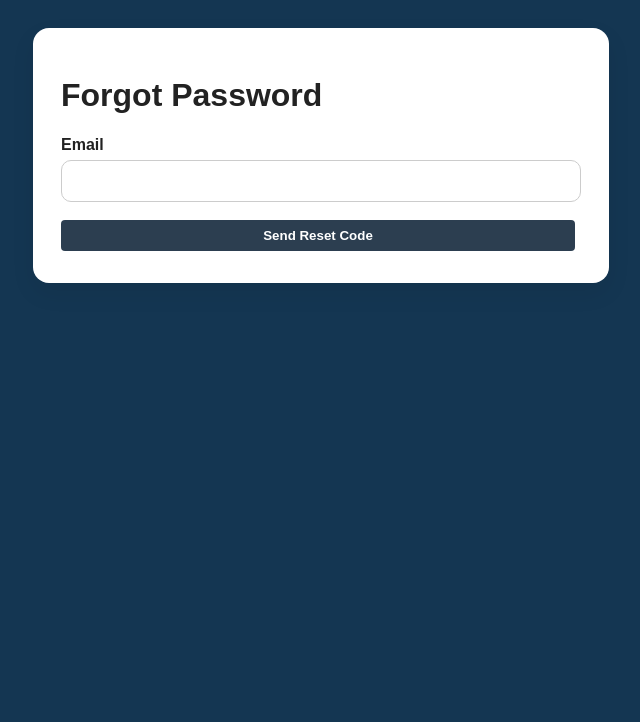
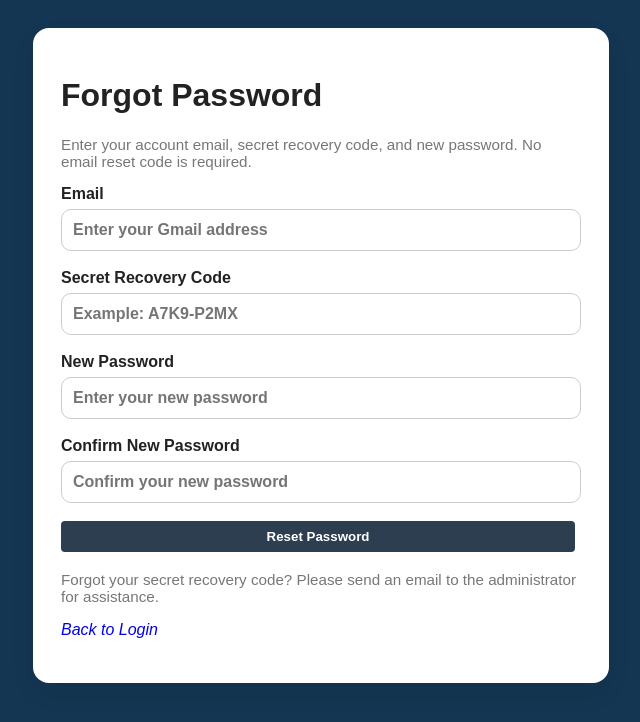
Before and after one commit to Calvin527/realworld-bnb-system, a Flask app: page /auth/forgot-password in a window 1280 px wide. Shown: the part 50-772 px from the top of the page, without its empty margins (319-959 px from the left). Run offline with Flask 3, Linux system fonts and the light colour scheme; some libraries are stand-ins or nearby versions.

Commit message:
Replace email reset with secret recovery code

```diff
--- a/bnb_app/auth/routes.py
+++ b/bnb_app/auth/routes.py
@@ -1,12 +1,13 @@
 
-import random
+import os
 import re
+import secrets
+import string
 
 from flask import Blueprint, flash, redirect, render_template, request, session, url_for
 from werkzeug.security import check_password_hash, generate_password_hash
 
 from ..db import execute_db, query_db
-from ..services.email_service import send_reset_code_email
 from ..utils import inject_common
 
 
@@ -14,16 +15,43 @@ auth_bp = Blueprint("auth", __name__, url_prefix="/auth")
 auth_bp.context_processor(inject_common)
 
 
-def generate_verification_code():
-    return f"{random.randint(100000, 999999)}"
+MAX_LOGIN_ATTEMPTS = 5
+
+
+def generate_recovery_code():
+    """
+    Creates a secret recovery code like: A7K9-P2MX
+    The plain code is shown to the user once after registration.
+    Only the hashed version is stored in the database.
+    """
+    characters = string.ascii_uppercase + string.digits
+    first_part = "".join(secrets.choice(characters) for _ in range(4))
+    second_part = "".join(secrets.choice(characters) for _ in range(4))
+    return f"{first_part}-{second_part}"
+
+
+def normalize_recovery_code(code):
+    """
+    Accepts codes like A7K9-P2MX or A7K9P2MX and normalizes them.
+    """
+    clean_code = (code or "").strip().upper().replace(" ", "")
+
+    if "-" not in clean_code and len(clean_code) == 8:
+        clean_code = f"{clean_code[:4]}-{clean_code[4:]}"
+
+    return clean_code
+
+
+def get_admin_contact():
+    return os.getenv("ADMIN_EMAIL", "the administrator")
 
 
 def is_valid_name(name):
-    return bool(re.fullmatch(r"[A-Za-zÀ-ÿ\s'-]{2,120}", name))
+    return bool(re.fullmatch(r"[A-Za-zÀ-ÿ\s'-]{2,120}", name or ""))
 
 
 def is_valid_gmail(email):
-    return bool(re.fullmatch(r"[a-zA-Z0-9._%+-]+@gmail\.com", email))
+    return bool(re.fullmatch(r"[a-zA-Z0-9._%+-]+@gmail\.com", email or ""))
 
 
 def is_valid_phone(phone):
@@ -58,8 +86,11 @@ def row_value(row, key, default=None):
 
 @auth_bp.route("/resend-verification/<email>", methods=["POST"])
 def resend_verification(email):
-    # Email verification is disabled for public demo mode.
-    flash("Email verification is disabled. Please log in with your account.", "info")
+    # Email verification is removed. Users confirm registration using their secret recovery code.
+    flash(
+        "Email verification is disabled. Registration is confirmed using your secret recovery code.",
+        "info",
+    )
     return redirect(url_for("auth.login"))
 
 
@@ -92,26 +123,84 @@ def login():
             one=True,
         )
 
-        if not user or not check_password_hash(user["password_hash"], password):
+        if not user:
             flash("Invalid email or password.", "danger")
             return render_template("auth/login.html")
 
-        if row_value(user, "is_active", True) is False:
-            flash("Your account has been deactivated. Please contact admin.", "danger")
+        if row_value(user, "is_locked", False):
+            flash(
+                f"Your account is locked because of too many failed login attempts. "
+                f"Please send an email to {get_admin_contact()} so your secret recovery code can be reset.",
+                "danger",
+            )
             return render_template("auth/login.html")
 
-        # Email verification is disabled for public demo mode.
-        session.clear()
-        session["user_id"] = user["user_id"]
-        session["full_name"] = user["full_name"]
-        session["email"] = user["email"]
-        session["role"] = user["role"]
+        if row_value(user, "is_active", True) is False:
+            flash(
+                f"Your account has been deactivated. Please send an email to {get_admin_contact()} for assistance.",
+                "danger",
+            )
+            return render_template("auth/login.html")
 
-        flash("Login successful.", "success")
+        if check_password_hash(user["password_hash"], password):
+            execute_db(
+                """
+                UPDATE users
+                SET failed_login_attempts = 0,
+                    is_locked = FALSE
+                WHERE user_id = %s
+                """,
+                [user["user_id"]],
+            )
 
-        if user["role"] == "admin":
-            return redirect(url_for("system.admin_dashboard"))
-        return redirect(url_for("system.dashboard"))
+            session.clear()
+            session["user_id"] = user["user_id"]
+            session["full_name"] = user["full_name"]
+            session["email"] = user["email"]
+            session["role"] = user["role"]
+
+            flash("Login successful.", "success")
+
+            if user["role"] == "admin":
+                return redirect(url_for("system.admin_dashboard"))
+
+            return redirect(url_for("system.dashboard"))
+
+        failed_attempts = int(row_value(user, "failed_login_attempts", 0) or 0) + 1
+
+        if failed_attempts >= MAX_LOGIN_ATTEMPTS:
+            execute_db(
+                """
+                UPDATE users
+                SET failed_login_attempts = %s,
+                    is_locked = TRUE
+                WHERE user_id = %s
+                """,
+                [failed_attempts, user["user_id"]],
+            )
+
+            flash(
+                f"Too many failed login attempts. Your account has been locked. "
+                f"Please send an email to {get_admin_contact()} so your account and secret recovery code can be reset.",
+                "danger",
+            )
+            return render_template("auth/login.html")
+
+        execute_db(
+            """
+            UPDATE users
+            SET failed_login_attempts = %s
+            WHERE user_id = %s
+            """,
+            [failed_attempts, user["user_id"]],
+        )
+
+        remaining_attempts = MAX_LOGIN_ATTEMPTS - failed_attempts
+
+        flash(
+            f"Invalid email or password. You have {remaining_attempts} attempt(s) left.",
+            "danger",
+        )
 
     return render_template("auth/login.html")
 
@@ -170,27 +259,78 @@ def register():
             return render_template("auth/register.html")
 
         password_hash = generate_password_hash(password)
+        recovery_code = generate_recovery_code()
+        recovery_code_hash = generate_password_hash(recovery_code)
 
         execute_db(
             """
             INSERT INTO users
-                (full_name, email, phone, password_hash, role, is_email_verified, verification_code, is_active)
+                (
+                    full_name,
+                    email,
+                    phone,
+                    password_hash,
+                    role,
+                    is_email_verified,
+                    verification_code,
+                    recovery_code_hash,
+                    failed_login_attempts,
+                    is_locked,
+                    is_active
+                )
             VALUES
-                (%s, %s, %s, %s, 'guest', TRUE, NULL, TRUE)
+                (%s, %s, %s, %s, 'guest', TRUE, NULL, %s, 0, FALSE, TRUE)
             """,
-            [full_name, email, phone or None, password_hash],
+            [
+                full_name,
+                email,
+                phone or None,
+                password_hash,
+                recovery_code_hash,
+            ],
         )
 
-        flash("Account created successfully. You can now log in.", "success")
-        return redirect(url_for("auth.login"))
+        session["new_recovery_code"] = recovery_code
+        session["new_recovery_email"] = email
+
+        flash("Account created successfully. Please save your secret recovery code.", "success")
+        return redirect(url_for("auth.registration_success"))
 
     return render_template("auth/register.html")
 
 
+@auth_bp.route("/registration-success")
+def registration_success():
+    recovery_code = session.get("new_recovery_code")
+    email = session.get("new_recovery_email")
+
+    if not recovery_code or not email:
+        flash("Please register first to receive your secret recovery code.", "warning")
+        return redirect(url_for("auth.register"))
+
+    return render_template(
+        "auth/registration_success.html",
+        recovery_code=recovery_code,
+        email=email,
+    )
+
+
+@auth_bp.route("/finish-registration", methods=["POST"])
+def finish_registration():
+    session.pop("new_recovery_code", None)
+    session.pop("new_recovery_email", None)
+
+    flash("You can now log in. Keep your secret recovery code safe.", "success")
+    return redirect(url_for("auth.login"))
+
+
 @auth_bp.route("/verify-email", methods=["GET", "POST"])
 def verify_email():
-    # Email verification is disabled for public demo mode.
-    flash("Email verification is disabled. Please log in with your account.", "info")
+    # Email verification is removed. Registration is confirmed using the secret recovery code page.
+    flash(
+        "Email verification is disabled. Please log in using your account password.",
+        "info",
+    )
     return redirect(url_for("auth.login"))
 
 
@@ -198,13 +338,25 @@ def verify_email():
 def forgot_password():
     if request.method == "POST":
         email = request.form.get("email", "").strip().lower()
+        recovery_code = normalize_recovery_code(request.form.get("recovery_code", ""))
+        password = request.form.get("password", "")
+        confirm_password = request.form.get("confirm_password", "")
 
-        if not email:
-            flash("Email is required.", "danger")
+        if not email or not recovery_code or not password or not confirm_password:
+            flash("Email, secret recovery code, password, and confirm password are required.", "danger")
             return render_template("auth/forgot_password.html")
 
         if not is_valid_gmail(email):
             flash("Please enter a valid Gmail address.", "danger")
+            return render_template("auth/forgot_password.html")
+
+        if password != confirm_password:
+            flash("Passwords do not match.", "danger")
+            return render_template("auth/forgot_password.html")
+
+        password_ok, password_message = validate_password(password)
+        if not password_ok:
+            flash(password_message, "danger")
             return render_template("auth/forgot_password.html")
 
         user = query_db(
@@ -218,91 +370,50 @@ def forgot_password():
         )
 
         if not user:
-            flash("No account exists for that email.", "danger")
+            flash("Invalid email or secret recovery code.", "danger")
             return render_template("auth/forgot_password.html")
 
-        code = generate_verification_code()
+        recovery_code_hash = row_value(user, "recovery_code_hash")
+
+        if not recovery_code_hash:
+            flash(
+                f"This account does not have a secret recovery code yet. "
+                f"Please send an email to {get_admin_contact()} for assistance.",
+                "warning",
+            )
+            return render_template("auth/forgot_password.html")
+
+        if not check_password_hash(recovery_code_hash, recovery_code):
+            flash(
+                f"Invalid email or secret recovery code. "
+                f"If you forgot your secret code, please send an email to {get_admin_contact()} for assistance.",
+                "danger",
+            )
+            return render_template("auth/forgot_password.html")
 
         execute_db(
             """
             UPDATE users
-            SET reset_code = %s
+            SET password_hash = %s,
+                failed_login_attempts = 0,
+                is_locked = FALSE
             WHERE user_id = %s
             """,
-            [code, user["user_id"]],
+            [generate_password_hash(password), user["user_id"]],
         )
 
-        sent, message = send_reset_code_email(email, user["full_name"], code)
-
-        if not sent:
-            flash(f"Could not send reset email. Reason: {message}", "danger")
-            return render_template("auth/forgot_password.html")
-
-        flash("A password reset code has been sent to your email address.", "success")
-        return redirect(url_for("auth.reset_password", email=email))
+        flash("Password reset successfully. You can now log in.", "success")
+        return redirect(url_for("auth.login"))
 
     return render_template("auth/forgot_password.html")
 
 
 @auth_bp.route("/reset-password", methods=["GET", "POST"])
 def reset_password():
-    email = request.args.get("email", request.form.get("email", "")).strip().lower()
-
-    if request.method == "POST":
-        email = request.form.get("email", "").strip().lower()
-        code = request.form.get("code", "").strip()
-        password = request.form.get("password", "")
-        confirm_password = request.form.get("confirm_password", "")
-
-        if not email or not code or not password or not confirm_password:
-            flash("Email, reset code, password, and confirm password are required.", "danger")
-            return render_template("auth/reset_password.html", email=email)
-
-        if not is_valid_gmail(email):
-            flash("Please enter a valid Gmail address.", "danger")
-            return render_template("auth/reset_password.html", email=email)
-
-        if not re.fullmatch(r"[0-9]{6}", code):
-            flash("Reset code must be exactly 6 digits.", "danger")
-            return render_template("auth/reset_password.html", email=email)
-
-        if password != confirm_password:
-            flash("Passwords do not match.", "danger")
-            return render_template("auth/reset_password.html", email=email)
-
-        password_ok, password_message = validate_password(password)
-        if not password_ok:
-            flash(password_message, "danger")
-            return render_template("auth/reset_password.html", email=email)
-
-        user = query_db(
-            """
-            SELECT *
-            FROM users
-            WHERE email = %s
-            """,
-            [email],
-            one=True,
-        )
-
-        if not user:
-            flash("Account not found.", "danger")
-        elif user["reset_code"] != code:
-            flash("Reset code is incorrect.", "danger")
-        else:
-            execute_db(
-                """
-                UPDATE users
-                SET password_hash = %s,
-                    reset_code = NULL
-                WHERE user_id = %s
-                """,
-                [generate_password_hash(password), user["user_id"]],
-            )
-            flash("Password updated successfully. You can now log in.", "success")
-            return redirect(url_for("auth.login"))
-
-    return render_template("auth/reset_password.html", email=email)
+    # Old email reset route is kept only to prevent broken links.
+    # The real reset process now happens through /auth/forgot-password using the secret recovery code.
+    flash("Password reset now uses your secret recovery code instead of email reset codes.", "info")
+    return redirect(url_for("auth.forgot_password"))
 
 
 @auth_bp.route("/logout")
--- a/bnb_app/static/style.css
+++ b/bnb_app/static/style.css
@@ -753,3 +753,17 @@ a {
   background: #888;
   border-radius: 10px;
 }
+.secret-code-box {
+  background: #f1f5f9;
+  border: 2px dashed #2c3e50;
+  padding: 18px;
+  text-align: center;
+  border-radius: 10px;
+  margin: 20px 0;
+}
+
+.secret-code-box h2 {
+  letter-spacing: 3px;
+  color: #2c3e50;
+  margin: 0;
+}
--- a/bnb_app/templates/auth/forgot_password.html
+++ b/bnb_app/templates/auth/forgot_password.html
@@ -1,11 +1,66 @@
-{% extends 'base.html' %}
-{% block title %}Forgot Password{% endblock %}
-{% block content %}
+{% extends 'base.html' %} {% block title %}Forgot Password | Makgobelo Lodge{%
+endblock %} {% block content %}
+
 <div class="auth-card">
   <h1>Forgot Password</h1>
-  <form method="post" class="form">
-    <label>Email<input type="email" name="email" required></label>
-    <button class="btn" type="submit">Send Reset Code</button>
+
+  <p class="muted-text">
+    Enter your account email, secret recovery code, and new password. No email
+    reset code is required.
+  </p>
+
+  <form method="POST" class="form">
+    <label>
+      Email
+      <input
+        type="email"
+        name="email"
+        placeholder="Enter your Gmail address"
+        required
+      />
+    </label>
+
+    <label>
+      Secret Recovery Code
+      <input
+        type="text"
+        name="recovery_code"
+        placeholder="Example: A7K9-P2MX"
+        required
+      />
+    </label>
+
+    <label>
+      New Password
+      <input
+        type="password"
+        name="password"
+        placeholder="Enter your new password"
+        required
+      />
+    </label>
+
+    <label>
+      Confirm New Password
+      <input
+        type="password"
+        name="confirm_password"
+        placeholder="Confirm your new password"
+        required
+      />
+    </label>
+
+    <button class="btn" type="submit">Reset Password</button>
   </form>
+
+  <p class="muted-text">
+    Forgot your secret recovery code? Please send an email to the administrator
+    for assistance.
+  </p>
+
+  <p>
+    <a href="{{ url_for('auth.login') }}">Back to Login</a>
+  </p>
 </div>
+
 {% endblock %}
```
Also changed, not shown: bnb_app/templates/auth/registration_success.html (added, +34 -0 lines).
